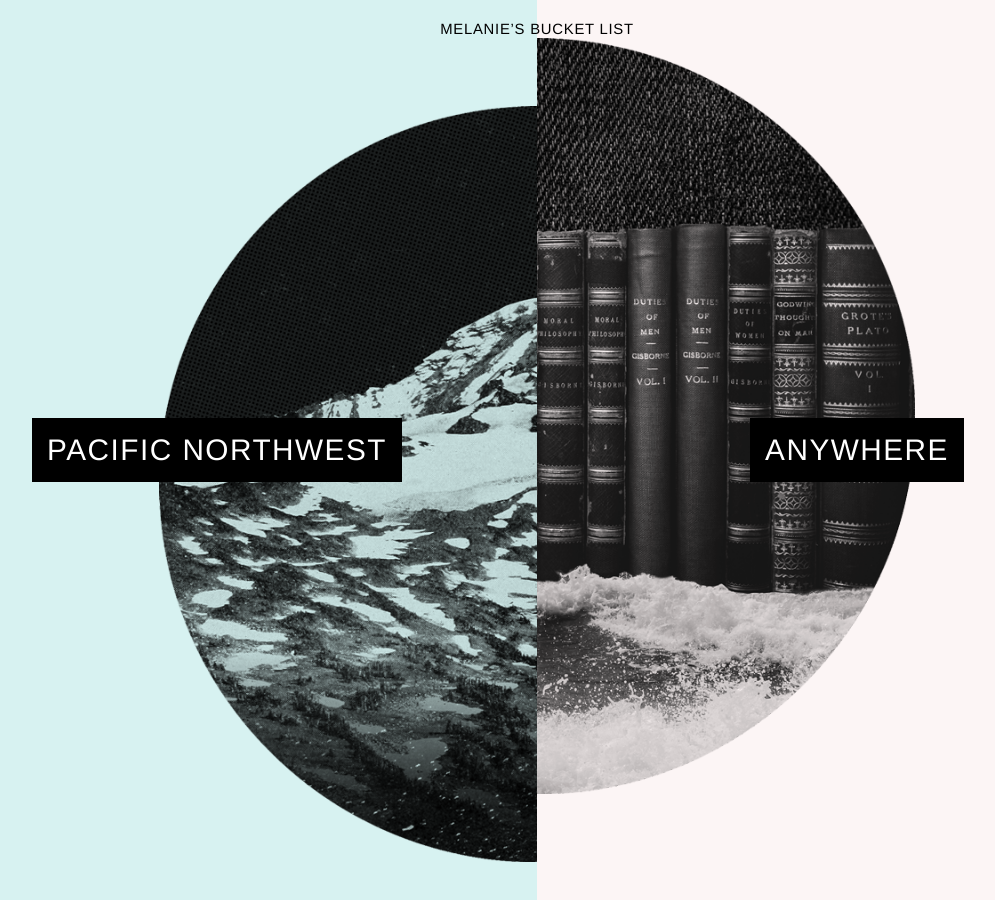
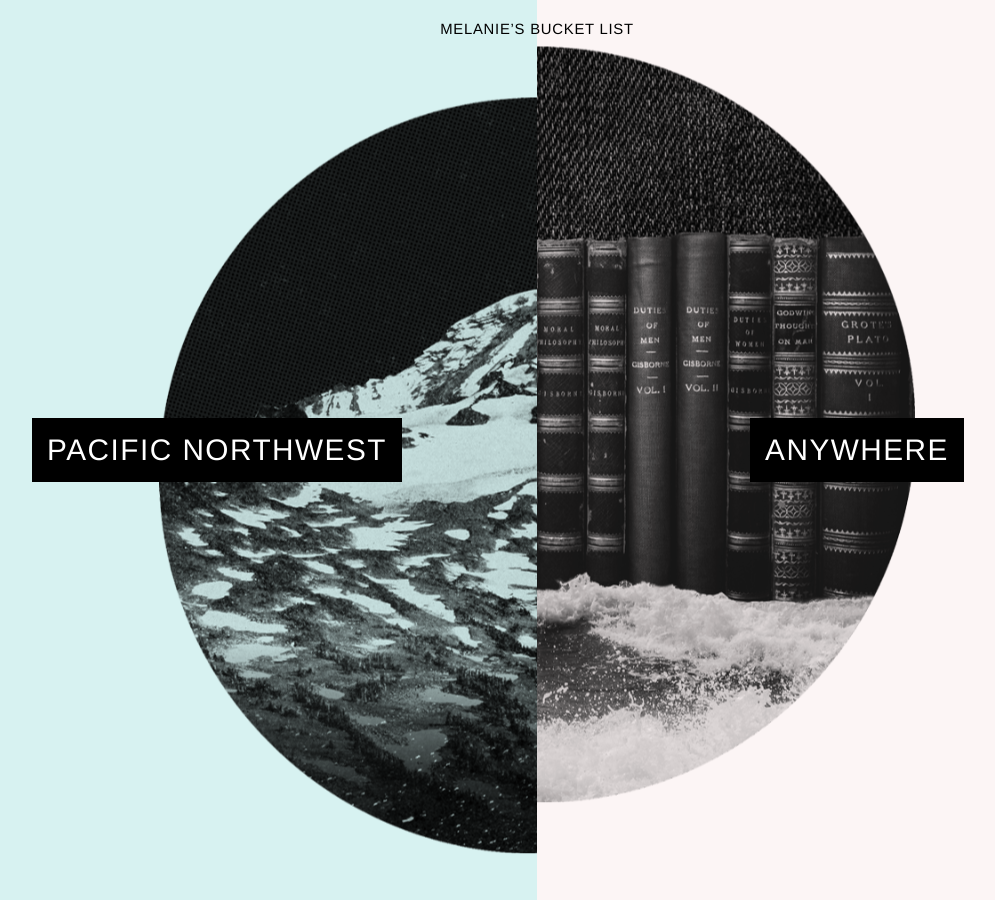
Before and after one commit to melanierichards/bucketlist, a Jekyll site: the page built from index.md, in a window 1280 px wide. Shown: the whole page, without its empty margins (103-1098 px from the left). Built offline with Jekyll 4.4.1, drawn with Linux system fonts in a browser that asks for light colours; some web fonts are replaced.

Commit message:
Make masthead image offsets a little more subtle

```diff
--- a/assets/_sass/home.scss
+++ b/assets/_sass/home.scss
@@ -29,13 +29,13 @@
 
     .home__masthead.masthead--pnw {
       .masthead__image {
-        transform: translateY(2em);
+        transform: translateY(1.5em);
       }
     }
 
     .home__masthead.masthead--anywhere {
       .masthead__image {
-        transform: translateY(-2em);
+        transform: translateY(-1.5em);
       }
     }
   }
```
